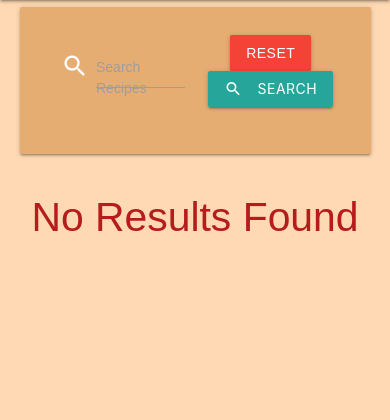
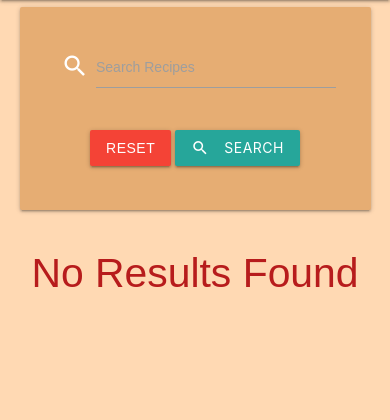
Before and after one commit to Code-Institute-Submissions/oludare89-Mofejeun_MS3_Project_JulyResub, a Flask app: page / in a window 390 px wide. Shown: the part 56-476 px from the top of the page. Run offline with Flask 2, Linux system fonts and the light colour scheme; data that the repository does not hold is empty; some libraries are stand-ins or nearby versions; some web fonts are replaced.

Commit message:
Restyled search bar so that buttons still visible in mobile view

```diff
--- a/templates/home.html
+++ b/templates/home.html
@@ -3,12 +3,14 @@
 
     <div class="row card-panel">
         <form action="{{ url_for('search') }}" method="post" class="col s12">
-            <div class="row valign-wrapper center-align">
+            <div class="row center-align">
                 <div class="input-field col s12 m8">
                     <i class="material-icons prefix medium left">search</i>
                     <input type="text" name="query" id="query" minlength="3" class="validate" required>
                     <label for="query">Search Recipes</label>
                 </div>
+            </div>
+            <div class="row center-align"
                 <div class="col s12 m4">
                     <a href="{{ url_for('home') }}" class="red btn">Reset</a>
                     <button type="submit" class="btn ">
```
